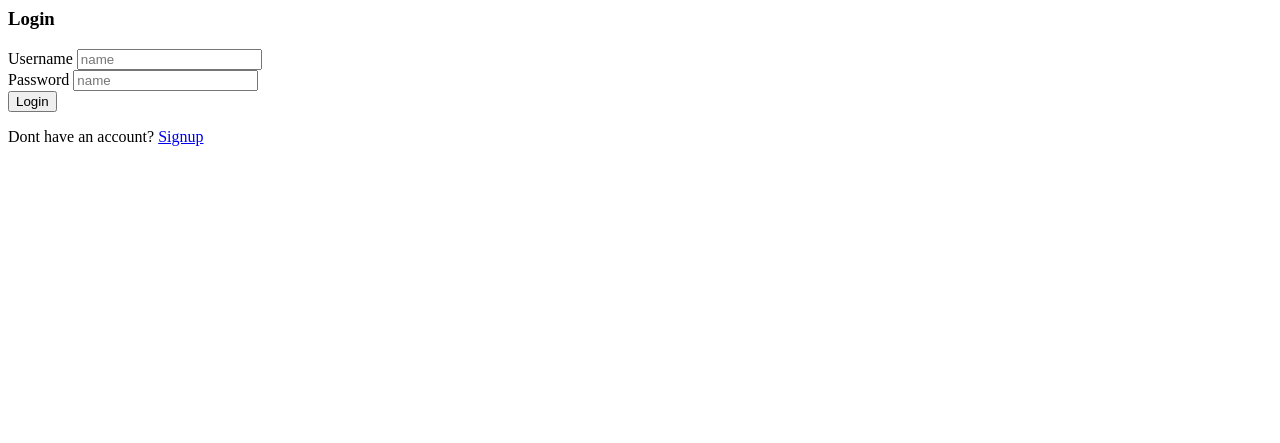
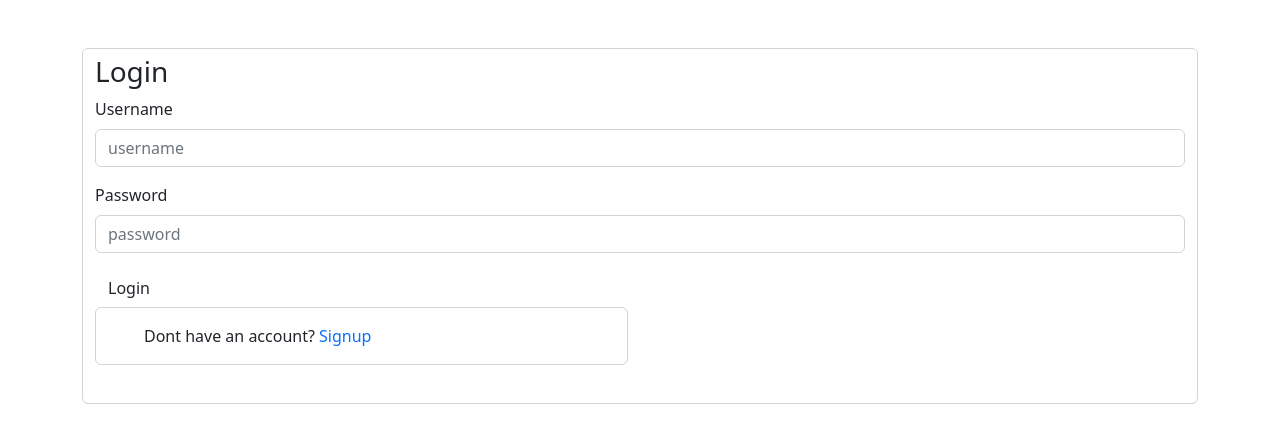
Before and after one commit to JimmyTron/Awwards, a Django app: template awwards/templates/awwards/login.html in a window 1280 px wide. Shown: the top 443 px of the page. Run offline with Django 4.2, Linux system fonts and the light colour scheme; the template is opened without the code that fills it, so the values that code supplies are empty; parts of the project's set-up code (start-up, migrations or seed data) failed here and were passed over; some libraries are stand-ins or nearby versions.

Commit message:
Styled Login Page

```diff
--- a/awwards/templates/awwards/login.html
+++ b/awwards/templates/awwards/login.html
@@ -1,7 +1,11 @@
+{% extends 'awwards/base.html' %}
+
+
+
 {% block content %}
 
     <div class="container mt-5">
-        <form>
+        <form method="post" class="form-control">
             {% csrf_token %}
 
             {% if messages %}
@@ -12,23 +16,23 @@
             <h3>Login</h3>
             <div class="mb-3">
                 <label for="exampleFormControlInput1" class="form-label">Username</label>
-                <input type="username" name="username" class="form-control" id="username" placeholder="name">
+                <input type="username" name="username" class="form-control" id="username" placeholder="username">
             </div>
             <div class="mb-3">
                 <label for="exampleFormControlInput1" class="form-label">Password</label>
-                <input type="password" name="password" class="form-control" id="password" placeholder="name">
+                <input type="password" name="password" class="form-control" id="password" placeholder="password">
             </div>
             <div class="row mt-3 mb-3">
                 <div class="col-md-6">
                     <input type="submit" value="Login" class="btn btn-login">
+                     <p class="form-control ps-5 pt-3 pb-3 pe-5">
+                        Dont have an account?  <a href="{% url 'register' %}" class="text-decoration-none">Signup</a>
+                    </p>
                 </div>
             </div>
         </form>
     </div>
-    <div class="pt-2 p-5">
-        <p class="form-control ps-5 pt-3 pb-3 pe-5">
-            Dont have an account?  <a href="#" class="text-decoration-none">Signup</a>
-        </p>
-    </div>
+
+
 
 {% endblock content %}
--- a/awwards/urls.py
+++ b/awwards/urls.py
@@ -1,5 +1,6 @@
 from django.contrib import admin
 from django.urls import path
+from .import views
 
 urlpatterns = [
     path('', views.login, name='login'),
```
Also changed, not shown: awwards/views.py (+24 -0 lines).
